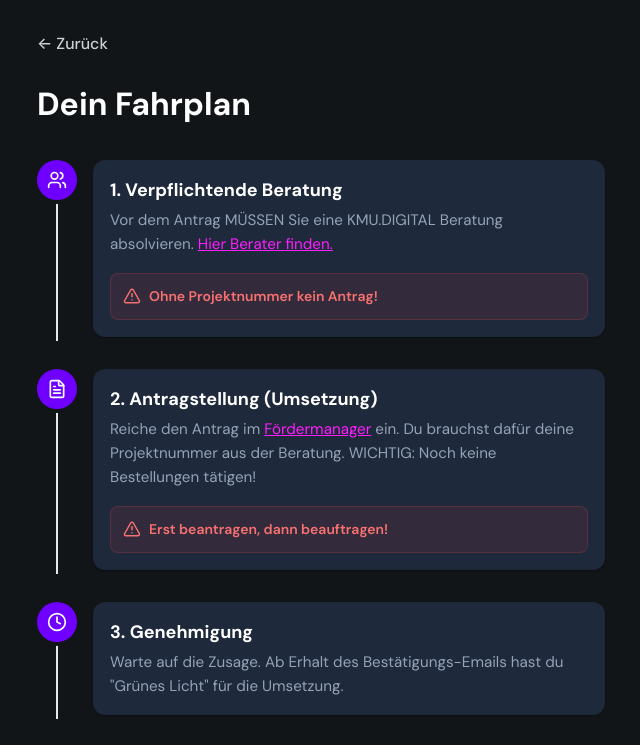
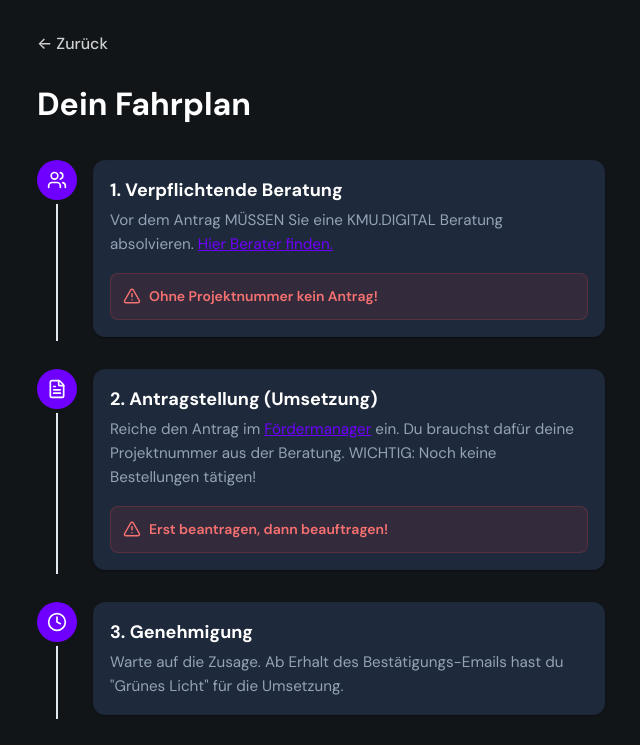
Before and after one commit to andischwaiger87-oss/KMU-Foerderung, a React (Vite) app: page /roadmap in a window 1280 px wide. Shown: the top 745 px of the page, without its empty margins (319-959 px from the left). Built offline with nearby package versions, Linux system fonts and the light colour scheme.

Commit message:
Round 8 Polish: Changed Text Links to Corporate Violet

```diff
--- a/src/views/Roadmap.jsx
+++ b/src/views/Roadmap.jsx
@@ -11,7 +11,7 @@ const steps = [
         icon: Users,
         content: (
             <span>
-                Vor dem Antrag MÜSSEN Sie eine KMU.DIGITAL Beratung absolvieren. <a href="https://firmen.wko.at/suche_kmudigital" target="_blank" rel="noopener noreferrer" style={{ color: 'var(--color-accent)', textDecoration: 'underline' }}>Hier Berater finden.</a>
+                Vor dem Antrag MÜSSEN Sie eine KMU.DIGITAL Beratung absolvieren. <a href="https://firmen.wko.at/suche_kmudigital" target="_blank" rel="noopener noreferrer" style={{ color: 'var(--color-primary)', textDecoration: 'underline' }}>Hier Berater finden.</a>
             </span>
         ),
         warning: 'Ohne Projektnummer kein Antrag!'
@@ -22,7 +22,7 @@ const steps = [
         icon: FileText,
         content: (
             <span>
-                Reiche den Antrag im <a href="https://foerdermanager.aws.at/" target="_blank" rel="noopener noreferrer" style={{ color: 'var(--color-accent)', textDecoration: 'underline' }}>Fördermanager</a> ein. Du brauchst dafür deine Projektnummer aus der Beratung. WICHTIG: Noch keine Bestellungen tätigen!
+                Reiche den Antrag im <a href="https://foerdermanager.aws.at/" target="_blank" rel="noopener noreferrer" style={{ color: 'var(--color-primary)', textDecoration: 'underline' }}>Fördermanager</a> ein. Du brauchst dafür deine Projektnummer aus der Beratung. WICHTIG: Noch keine Bestellungen tätigen!
             </span>
         ),
         warning: 'Erst beantragen, dann beauftragen!'
```
